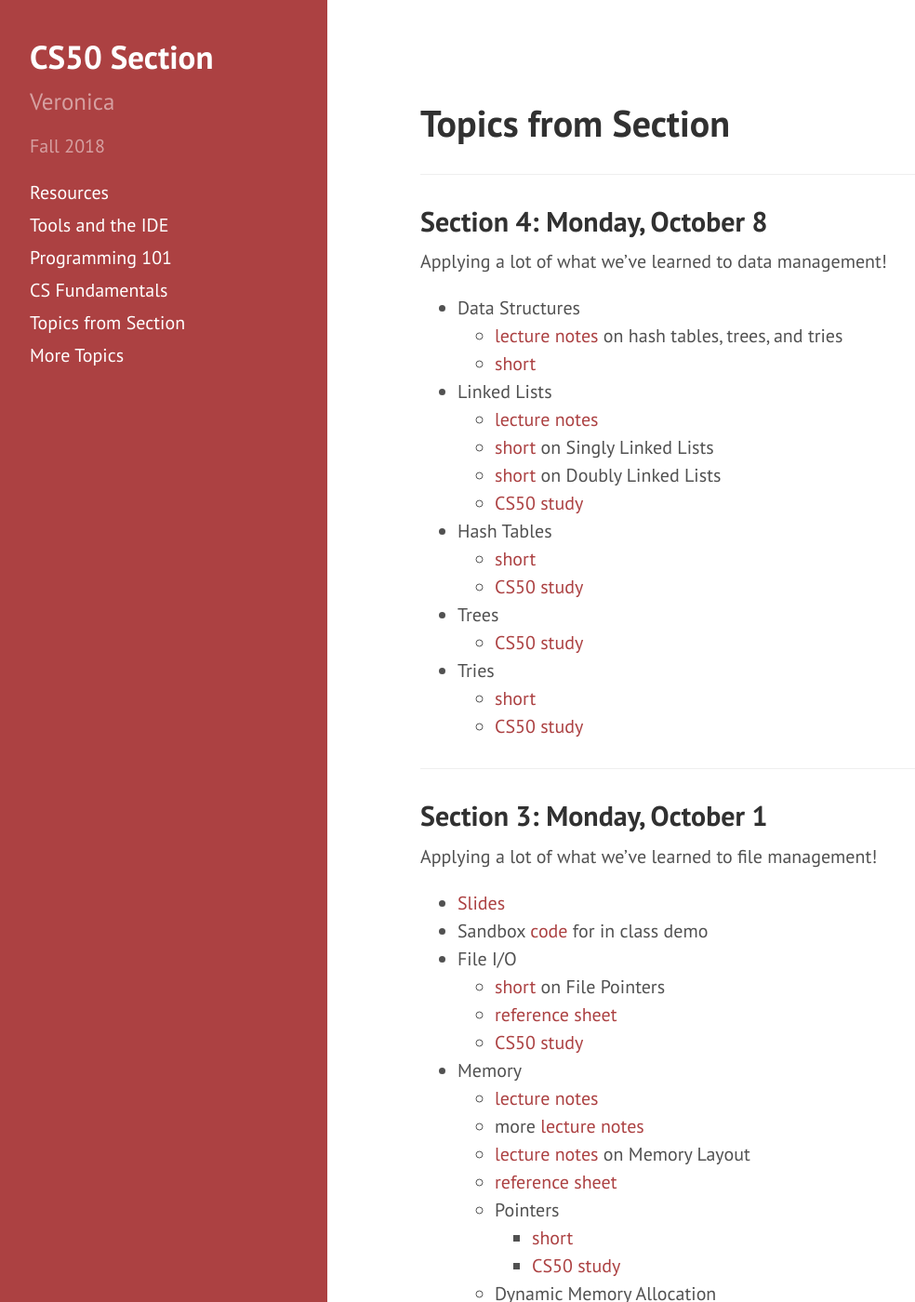
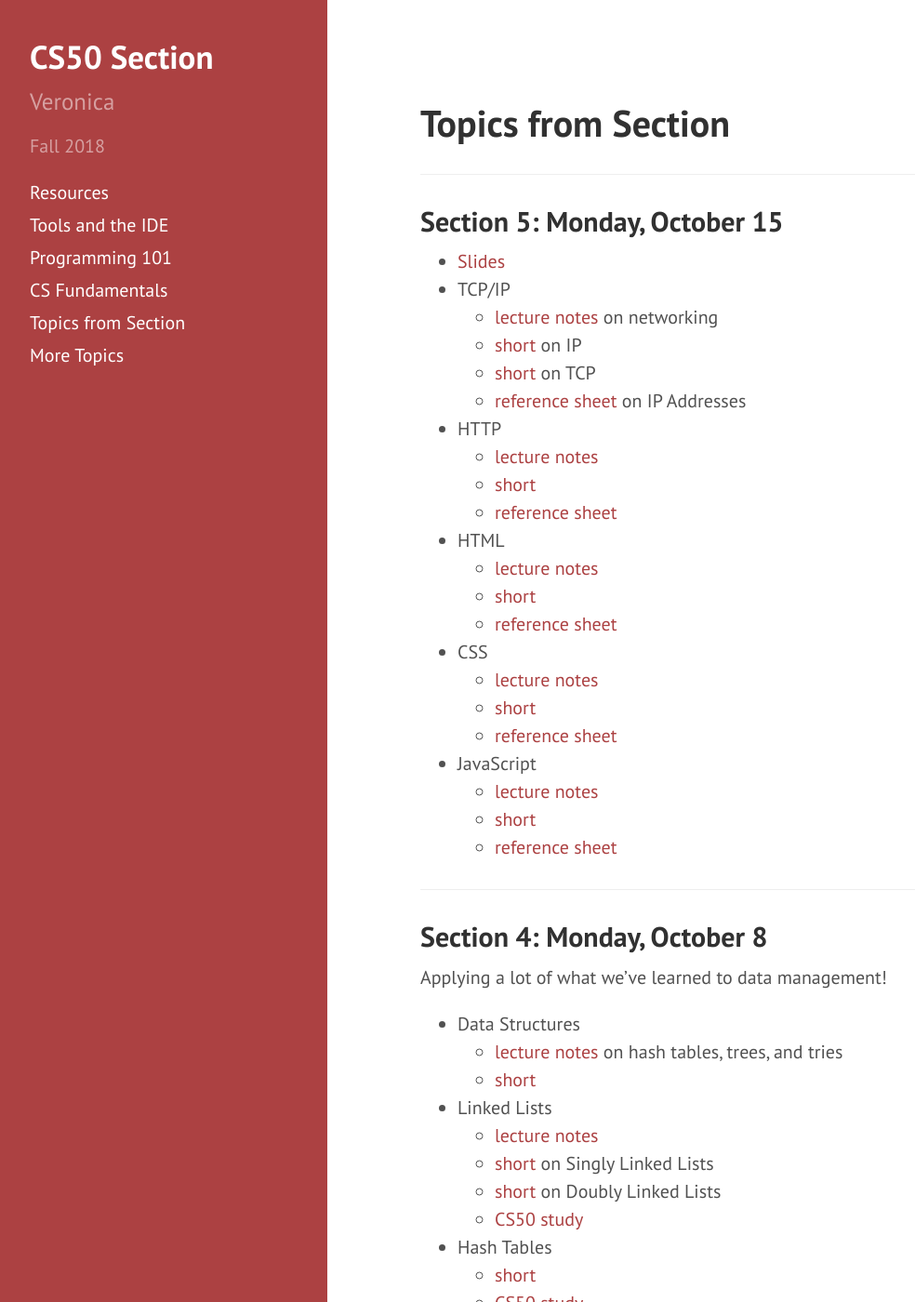
Before and after one commit to veronicanutting/CS50-section, a Jekyll site: the page built from section.md, in a window 1280 px wide and 1400 px high. Shown: the whole window at 93% size, without its empty margins (8-992 px from the left). Built offline with Jekyll 4.4.1, drawn with Linux system fonts in a browser that asks for light colours; nearby versions of some CDN libraries; our own code applies the rules of GitHub Pages for plain Markdown files.

```diff
--- a/section.md
+++ b/section.md
@@ -3,6 +3,32 @@ layout: default
 ---
 
 # Topics from Section
+
+---
+
+## Section 5: Monday, October 15
+* [Slides](https://docs.google.com/presentation/d/10C6JuFb3v0zvv4mK3Pr_FubZi4h9vkZ7rzJrPBIXuFY/edit?usp=sharing)
+* TCP/IP
+    * [lecture notes](https://cs50.harvard.edu/2018/fall/weeks/5/notes/#networking) on networking
+    * [short](https://www.youtube.com/watch?v=A1g9SokDJSU) on IP
+    * [short](https://www.youtube.com/watch?v=GP7uvI_6uas) on TCP
+    * [reference sheet](https://www.dropbox.com/sh/5y662ey1hc4sde4/AABDvDRUIUfMzW_158F6gS2sa/IP%20Addresses.pdf?dl=0) on IP Addresses
+* HTTP
+    * [lecture notes](https://cs50.harvard.edu/2018/fall/weeks/5/notes/#http)
+    * [short](https://www.youtube.com/watch?v=4axL8Gfw2nI)
+    * [reference sheet](https://www.dropbox.com/sh/5y662ey1hc4sde4/AADhzytWLAZus8RisR_Gqgtba/HTTP.pdf?dl=0)
+* HTML
+    * [lecture notes](https://cs50.harvard.edu/2018/fall/weeks/5/notes/#html)
+    * [short](https://www.youtube.com/watch?v=YK78KhMf7bs)
+    * [reference sheet](https://www.dropbox.com/sh/5y662ey1hc4sde4/AACgvGnsCdGx38qUwWIdOk-La/HTML.pdf?dl=0)
+* CSS
+    * [lecture notes](https://cs50.harvard.edu/2018/fall/weeks/5/notes/#css)
+    * [short](https://www.youtube.com/watch?v=Ub3FKU21ubk)
+    * [reference sheet](https://www.dropbox.com/sh/5y662ey1hc4sde4/AADDrjXL_R2WriHoQ17P4Drha/CSS.pdf?dl=0)
+* JavaScript
+    * [lecture notes](https://cs50.harvard.edu/2018/fall/weeks/5/notes/#javascript)
+    * [short](https://www.youtube.com/watch?v=Z93IaNfavZw)
+    * [reference sheet](https://www.dropbox.com/sh/5y662ey1hc4sde4/AAB6bGVtKDSfXRnnAA02Wc5oa/JavaScript.pdf?dl=0)
 
 ---
 
```
Also changed, not shown: fundamentals.md (+16 -0 lines), more.md (+12 -0 lines).
